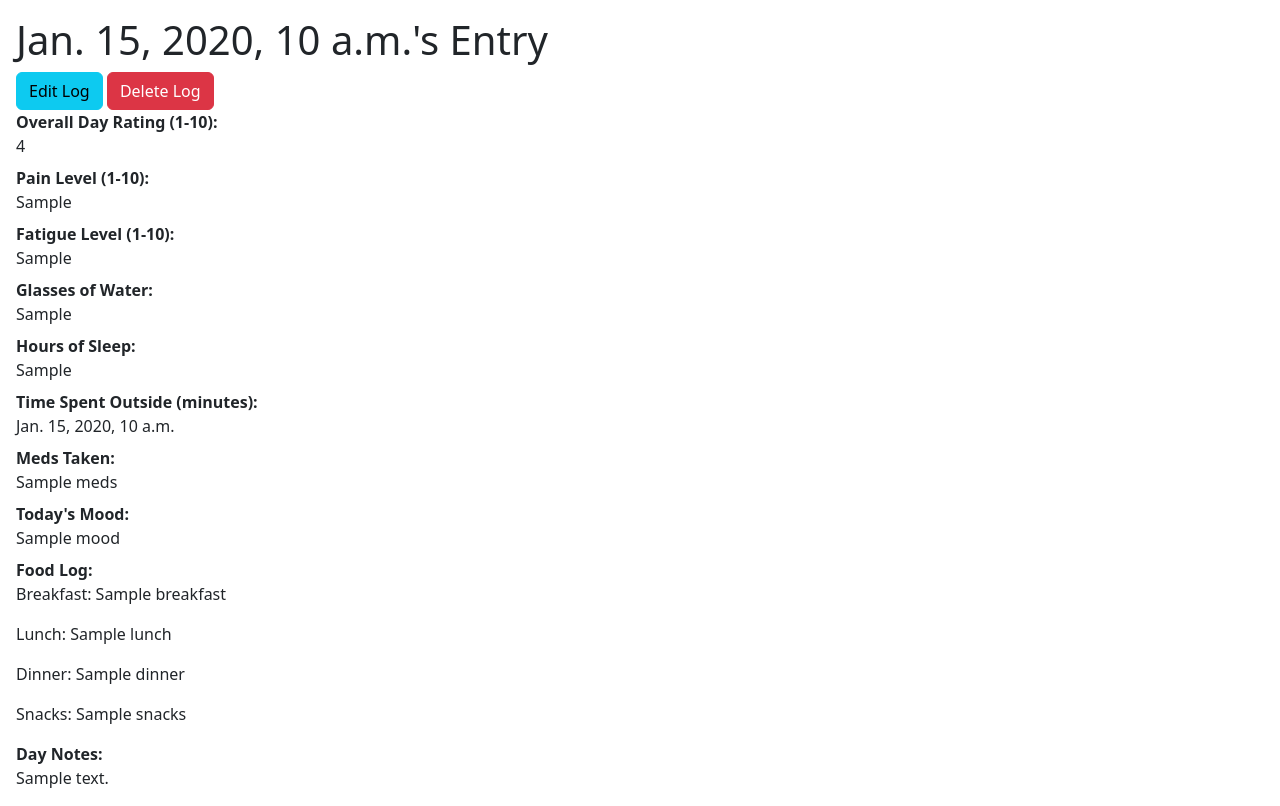
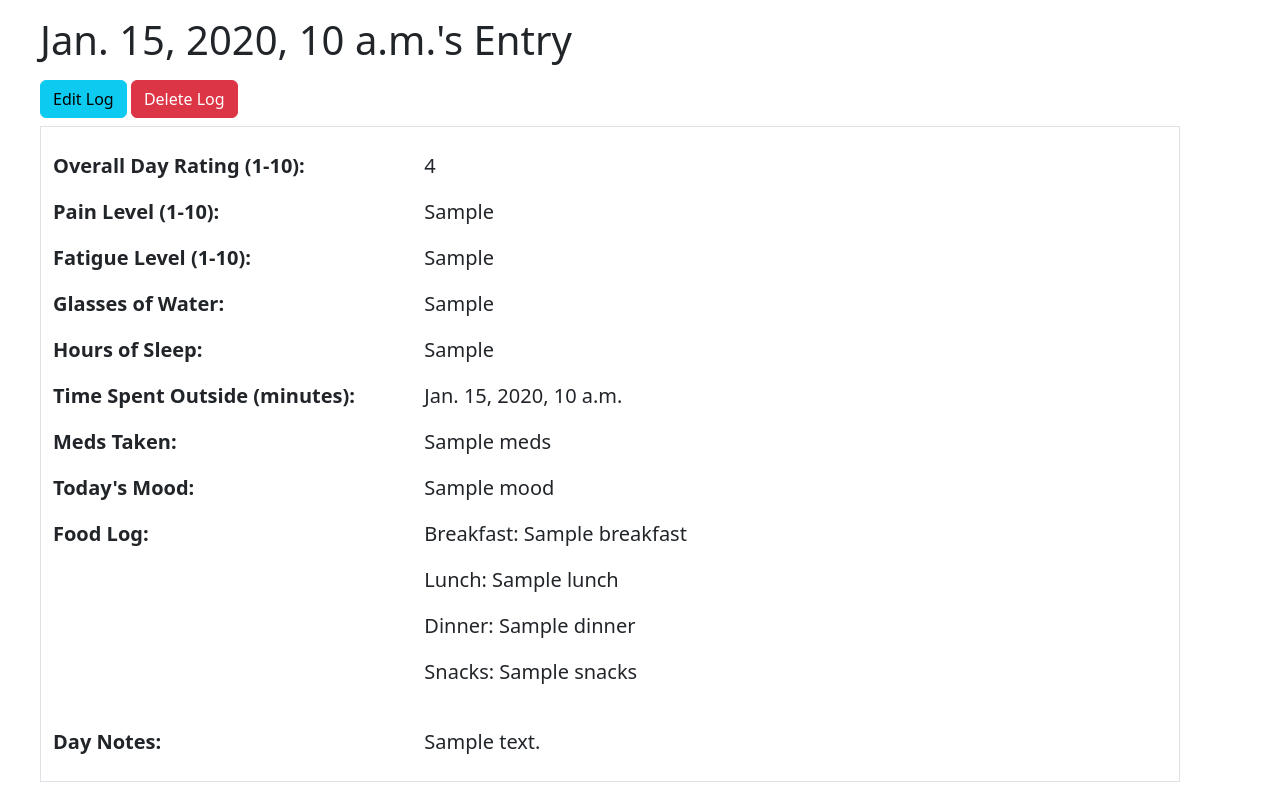
Before and after one commit to krismally/logr, a Django app: template main_app/templates/logs/detail.html in a window 1280 px wide. Shown: the part 56-862 px from the top of the page. After the commit the page ends 838 px from the top, so only its background shows below. Run offline with Django 4.2, Linux system fonts and the light colour scheme; the template is opened without the code that fills it: most values are stand-ins (such as "Sample title", 1, 10 or a date in 2020); data that the repository does not hold is empty.

Commit message:
Style detail page

```diff
--- a/main_app/templates/logs/detail.html
+++ b/main_app/templates/logs/detail.html
@@ -1,28 +1,30 @@
 {% extends 'base.html' %} {% block content %}
 
-<h1>{{ log.date }}'s Entry</h1>
+<h1 class="mx-4 my-3">{{ log.date }}'s Entry</h1>
 
-<div>
+<div class="mx-4 my-2">
     <a class="btn btn-info" href="{% url 'logs_update' log.id %}">Edit Log</a>
     <a class="btn btn-danger" href="{% url 'logs_delete' log.id %}">Delete Log</a>
 </div>
-<dl>
-    <dt>Overall Day Rating (1-10):</dt><dd>{{ log.day_rating }}</dd>
-    <dt>Pain Level (1-10):</dt><dd>{{ log.pain_lvl }}</dd>
-    <dt>Fatigue Level (1-10):</dt><dd>{{ log.fatigue_lvl }}</dd>
-    <dt>Glasses of Water:</dt><dd>{{ log.water_cups }}</dd>
-    <dt>Hours of Sleep:</dt><dd>{{ log.sleep_hours }}</dd>
-    <dt>Time Spent Outside (minutes):</dt><dd>{{ log.time_outside }}</dd>
-    <dt>Meds Taken:</dt><dd>{{ log.meds }}</dd>
-    <dt>Today's Mood:</dt><dd>{{ log.mood }}</dd>
-    <dt>Food Log:</dt>
-    <dl>
-        <dl>Breakfast: {{ log.breakfast }}</dl>
-        <dl>Lunch: {{ log.lunch }}</dl>
-        <dl>Dinner: {{ log.dinner }}</dl>
-        <dl>Snacks: {{ log.snacks }}</dl>
+<div class="border container row-cols-1 my-2 mx-4">
+    <dl class="row my-3 g-2">
+        <dt class="col-sm-4 fs-5">Overall Day Rating (1-10):</dt><dd class="col-sm-8 fs-5">{{ log.day_rating }}</dd>
+        <dt class="col-sm-4 fs-5">Pain Level (1-10):</dt><dd class="col-sm-8 fs-5">{{ log.pain_lvl }}</dd>
+        <dt class="col-sm-4 fs-5">Fatigue Level (1-10):</dt><dd class="col-sm-8 fs-5">{{ log.fatigue_lvl }}</dd>
+        <dt class="col-sm-4 fs-5">Glasses of Water:</dt><dd class="col-sm-8 fs-5">{{ log.water_cups }}</dd>
+        <dt class="col-sm-4 fs-5">Hours of Sleep:</dt><dd class="col-sm-8 fs-5">{{ log.sleep_hours }}</dd>
+        <dt class="col-sm-4 fs-5">Time Spent Outside (minutes):</dt><dd class="col-sm-8 fs-5">{{ log.time_outside }}</dd>
+        <dt class="col-sm-4 fs-5">Meds Taken:</dt><dd class="col-sm-8 fs-5">{{ log.meds }}</dd>
+        <dt class="col-sm-4 fs-5">Today's Mood:</dt><dd class="col-sm-8 fs-5">{{ log.mood }}</dd>
+        <dt class="col-sm-4 fs-5">Food Log:</dt>
+        <dl class="col-sm-8 fs-5">
+            <dl>Breakfast: {{ log.breakfast }}</dl>
+            <dl>Lunch: {{ log.lunch }}</dl>
+            <dl>Dinner: {{ log.dinner }}</dl>
+            <dl>Snacks: {{ log.snacks }}</dl>
+        </dl>
+        <dt class="col-sm-4 fs-5">Day Notes:</dt><dd class="col-sm-8 fs-5">{{ log.day_notes }}</dd>
     </dl>
-    <dt>Day Notes:</dt><dd>{{ log.day_notes }}</dd>
-</dl>
+</div>
 
 {% endblock %}
```
